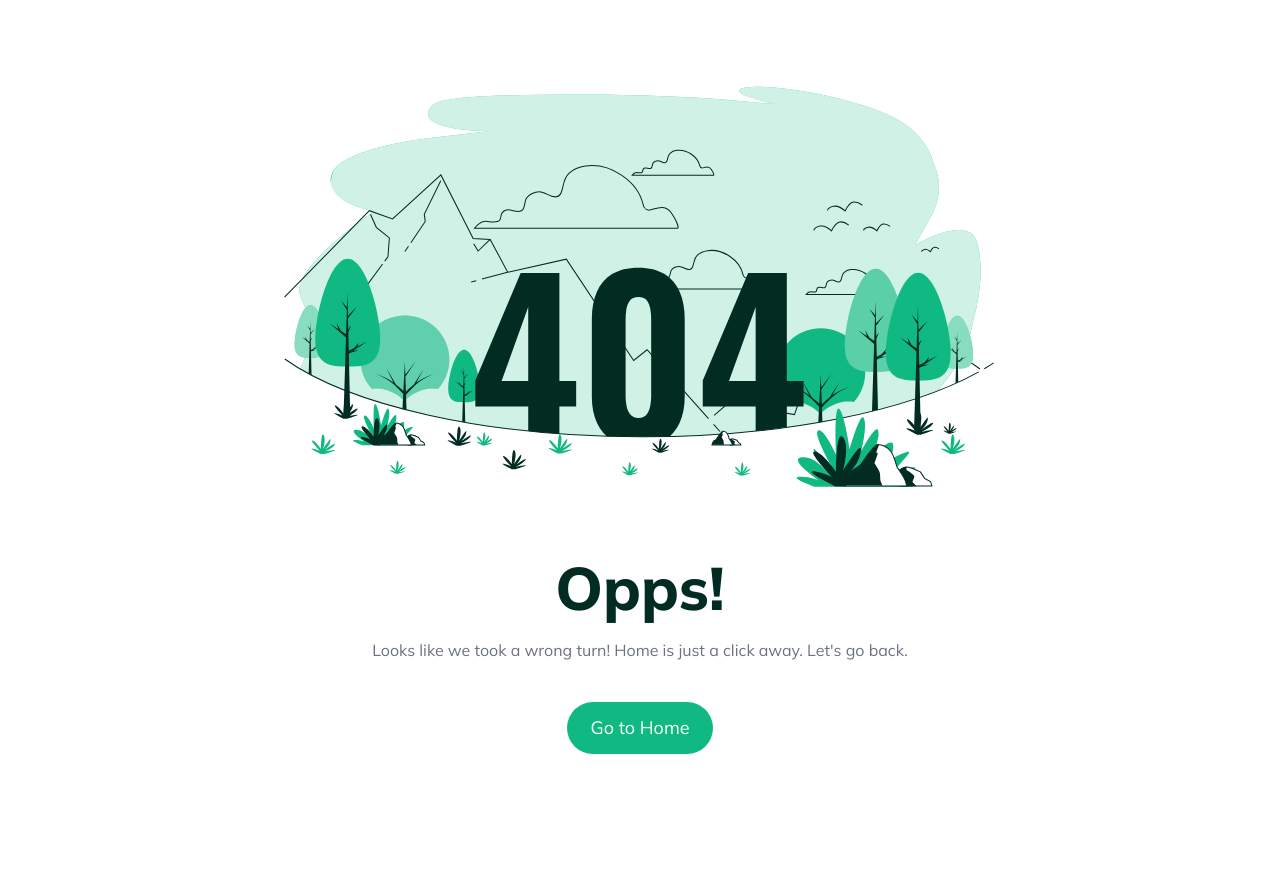
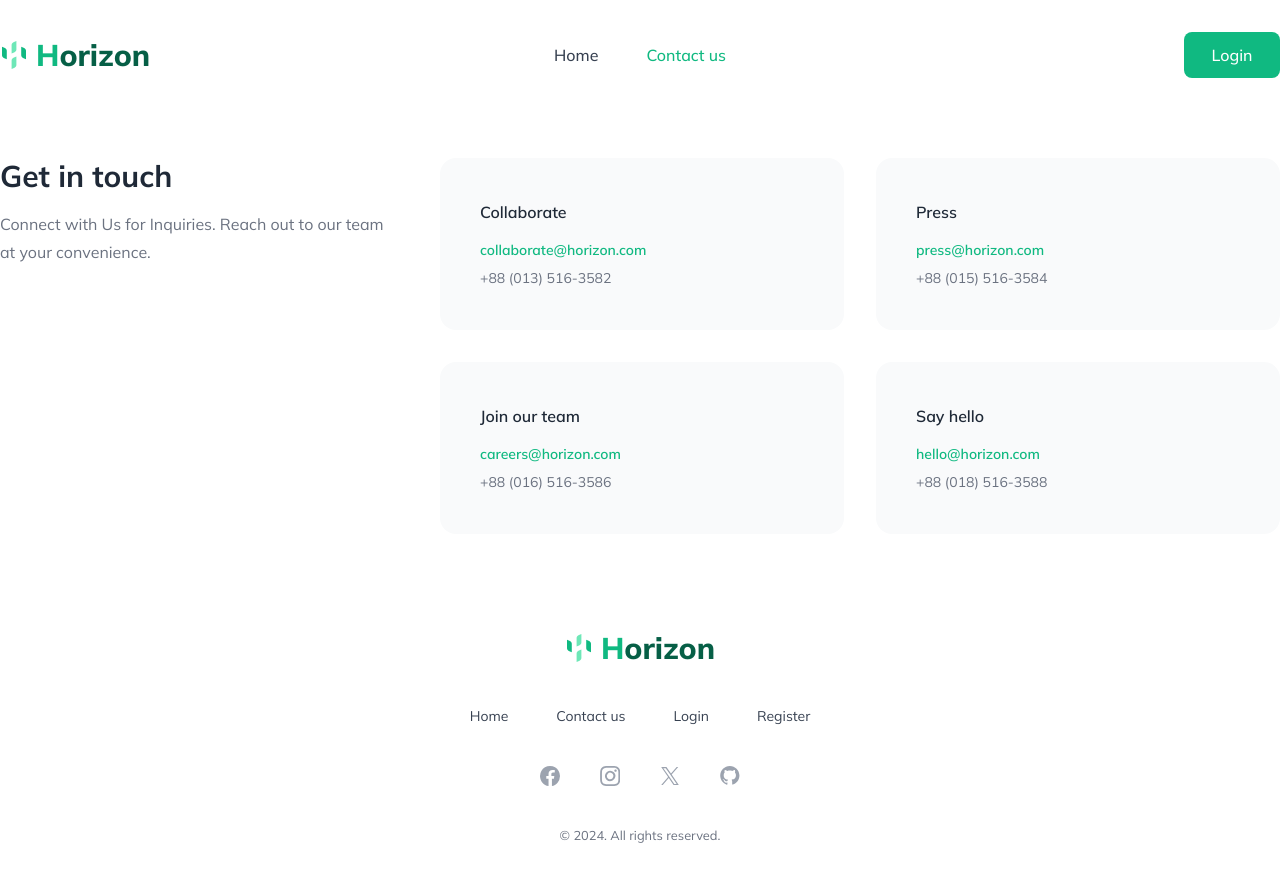
Before and after one commit to Arefin40/Horizon, a React (Vite) app: page /contact in a window 1280 px wide. Shown: the top 882 px of the page. Before the commit the page ends 800 px from the top, so only its background shows below. Built offline with nearby package versions, Linux system fonts and the light colour scheme; no server answers.

Commit message:
Added contact-us page

```diff
--- /dev/null
+++ b/src/pages/Contact.jsx
@@ -0,0 +1,65 @@
+const ContactCard = ({ contact }) => {
+   return (
+      <div
+         data-aos="fade-up"
+         data-aos-anchor-placement="top-bottom"
+         className="rounded-2xl bg-gray-50 p-10"
+      >
+         <h1 className="text-base font-semibold leading-7 text-gray-800">
+            {contact.title}
+         </h1>
+         <div className="mt-3 text-sm leading-6">
+            <p className="font-semibold text-primary-500">{contact.email}</p>
+            <p className="mt-1">{contact.phone}</p>
+         </div>
+      </div>
+   );
+};
+
+export default () => {
+   document.title = "Horizon  |  Contact us";
+
+   const contacts = [
+      {
+         title: "Collaborate",
+         email: "collaborate@horizon.com",
+         phone: "+88 (013) 516-3582",
+      },
+      {
+         title: "Press",
+         email: "press@horizon.com",
+         phone: "+88 (015) 516-3584",
+      },
+      {
+         title: "Join our team",
+         email: "careers@horizon.com",
+         phone: "+88 (016) 516-3586",
+      },
+      {
+         title: "Say hello",
+         email: "hello@horizon.com",
+         phone: "+88 (018) 516-3588",
+      },
+   ];
+
+   return (
+      <section className="mt-12 mx-auto max-w-7xl">
+         <div className="grid lg:grid-cols-3 gap-x-10 gap-y-8">
+            <div>
+               <h2 className="text-3xl font-bold text-gray-800 text-center lg:text-left">
+                  Get in touch
+               </h2>
+               <p className="mt-4 leading-7 text-center lg:text-left">
+                  Connect with Us for Inquiries. Reach out to our team at your
+                  convenience.
+               </p>
+            </div>
+            <div className="grid gap-6 sm:grid-cols-2 lg:col-span-2 lg:gap-8">
+               {contacts.map((contact) => (
+                  <ContactCard key={contact.title} contact={contact} />
+               ))}
+            </div>
+         </div>
+      </section>
+   );
+};
--- a/src/pages/RouterProvider.jsx
+++ b/src/pages/RouterProvider.jsx
@@ -7,6 +7,7 @@ import Register from "@pages/Register";
 import Login from "@pages/Login";
 import Home from "@pages/Home";
 import EstateDetails from "@pages/EstateDetails";
+import Contact from "@pages/Contact";
 
 const router = createBrowserRouter([
    {
@@ -27,6 +28,10 @@ const router = createBrowserRouter([
                </PrivateRoute>
             ),
             loader: () => fetch("/real_estate.json"),
+         },
+         {
+            path: "/contact",
+            element: <Contact />,
          },
       ],
    },
```
